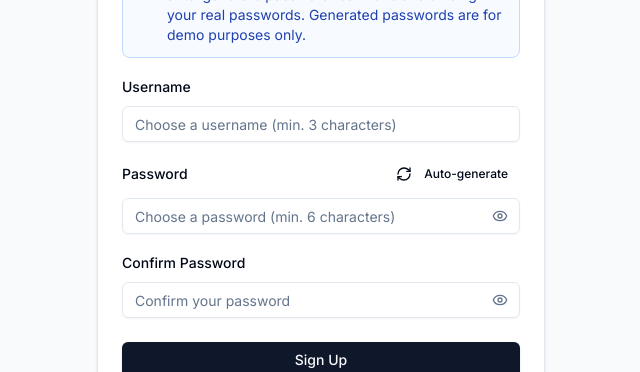
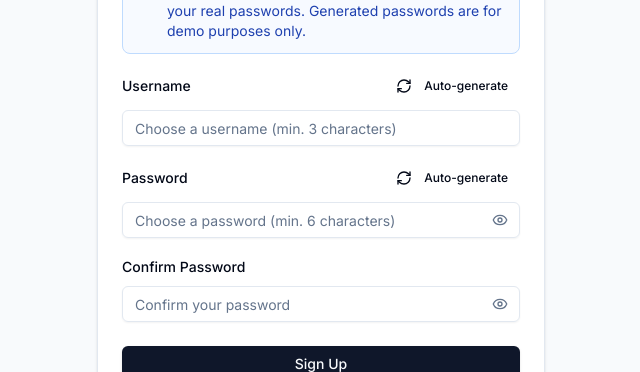
Before and after one commit to degerahmet/q-flow, a Next.js app in the folder apps/web/: page /signup in a window 1280 px wide. Shown: the part 266-638 px from the top of the page, without its empty margins (319-959 px from the left). Built offline with nearby package versions, Linux system fonts and the light colour scheme; no server answers.

Commit message:
feat(auth): implement PasswordInput component and update login/signup forms

```diff
--- a/apps/web/app/login/page.tsx
+++ b/apps/web/app/login/page.tsx
@@ -8,6 +8,7 @@ import { loginUser } from '@/lib/auth';
 import { Button } from '@/components/ui/button';
 import { Input } from '@/components/ui/input';
 import { Label } from '@/components/ui/label';
+import { PasswordInput } from '@/components/auth/password-input';
 import {
   Card,
   CardContent,
@@ -60,7 +61,7 @@ export default function LoginPage() {
           <CardTitle className="text-2xl font-bold">Login</CardTitle>
           <CardDescription>Enter your credentials to access your account</CardDescription>
         </CardHeader>
-        <form onSubmit={handleSubmit}>
+        <form onSubmit={handleSubmit} autoComplete="off">
           <CardContent className="space-y-4">
             {error && (
               <div className="rounded-md bg-destructive/10 p-3 text-sm text-destructive">
@@ -71,7 +72,9 @@ export default function LoginPage() {
               <Label htmlFor="username">Username</Label>
               <Input
                 id="username"
+                name="username"
                 type="text"
+                autoComplete="username"
                 placeholder="Enter your username"
                 value={formData.username}
                 onChange={(e) =>
@@ -83,9 +86,10 @@ export default function LoginPage() {
             </div>
             <div className="space-y-2">
               <Label htmlFor="password">Password</Label>
-              <Input
+              <PasswordInput
                 id="password"
-                type="password"
+                name="password"
+                autoComplete="current-password"
                 placeholder="Enter your password"
                 value={formData.password}
                 onChange={(e) =>
--- a/apps/web/app/signup/page.tsx
+++ b/apps/web/app/signup/page.tsx
@@ -3,13 +3,14 @@
 import { useState, useEffect } from 'react';
 import { useRouter } from 'next/navigation';
 import Link from 'next/link';
-import { Eye, EyeOff, RefreshCw, AlertCircle } from 'lucide-react';
+import { RefreshCw, AlertCircle } from 'lucide-react';
 import type { RegisterDto } from '@qflow/api-types';
 import { registerUser } from '@/lib/auth';
 import { useAuth } from '@/contexts/auth-context';
 import { Button } from '@/components/ui/button';
 import { Input } from '@/components/ui/input';
 import { Label } from '@/components/ui/label';
+import { PasswordInput } from '@/components/auth/password-input';
 import {
   Card,
   CardContent,
@@ -34,10 +35,19 @@ export default function SignupPage() {
     password: '',
   });
   const [confirmPassword, setConfirmPassword] = useState('');
-  const [showPassword, setShowPassword] = useState(false);
-  const [showConfirmPassword, setShowConfirmPassword] = useState(false);
   const [error, setError] = useState<string | null>(null);
   const [isLoading, setIsLoading] = useState(false);
+
+  const generateUsername = () => {
+    // Generate a random username: "user_" + 6 random alphanumeric characters
+    const chars = 'abcdefghijklmnopqrstuvwxyz0123456789';
+    let randomPart = '';
+    for (let i = 0; i < 6; i++) {
+      randomPart += chars.charAt(Math.floor(Math.random() * chars.length));
+    }
+    const username = `user_${randomPart}`;
+    setFormData((prev) => ({ ...prev, username }));
+  };
 
   const generatePassword = () => {
     // Generate a random password with 12 characters
@@ -98,7 +108,7 @@ export default function SignupPage() {
           <CardTitle className="text-2xl font-bold">Sign Up</CardTitle>
           <CardDescription>Create a new account to get started</CardDescription>
         </CardHeader>
-        <form onSubmit={handleSubmit}>
+        <form onSubmit={handleSubmit} autoComplete="off">
           <CardContent className="space-y-4">
             <Alert className="border-blue-200 bg-blue-50/50">
               <AlertCircle className="h-4 w-4 text-blue-600" />
@@ -113,10 +123,25 @@ export default function SignupPage() {
               </div>
             )}
             <div className="space-y-2">
+              <div className="flex items-center justify-between">
                 <Label htmlFor="username">Username</Label>
+                <Button
+                  type="button"
+                  variant="ghost"
+                  size="sm"
+                  onClick={generateUsername}
+                  disabled={isLoading}
+                  className="h-8 text-xs"
+                >
+                  <RefreshCw className="h-3 w-3 mr-1" />
+                  Auto-generate
+                </Button>
+              </div>
               <Input
                 id="username"
+                name="username"
                 type="text"
+                autoComplete="username"
                 placeholder="Choose a username (min. 3 characters)"
                 value={formData.username}
                 onChange={(e) =>
@@ -143,10 +168,10 @@ export default function SignupPage() {
                   Auto-generate
                 </Button>
               </div>
-              <div className="relative">
-                <Input
+              <PasswordInput
                 id="password"
-                  type={showPassword ? 'text' : 'password'}
+                name="password"
+                autoComplete="new-password"
                 placeholder="Choose a password (min. 6 characters)"
                 value={formData.password}
                 onChange={(e) =>
@@ -155,48 +180,20 @@ export default function SignupPage() {
                 required
                 minLength={6}
                 disabled={isLoading}
-                  className="pr-10"
               />
-                <button
-                  type="button"
-                  onClick={() => setShowPassword(!showPassword)}
-                  disabled={isLoading}
-                  className="absolute right-3 top-1/2 -translate-y-1/2 text-muted-foreground hover:text-foreground"
-                >
-                  {showPassword ? (
-                    <EyeOff className="h-4 w-4" />
-                  ) : (
-                    <Eye className="h-4 w-4" />
-                  )}
-                </button>
-              </div>
             </div>
             <div className="space-y-2">
               <Label htmlFor="confirmPassword">Confirm Password</Label>
-              <div className="relative">
-                <Input
+              <PasswordInput
                 id="confirmPassword"
-                  type={showConfirmPassword ? 'text' : 'password'}
+                name="confirmPassword"
+                autoComplete="new-password"
                 placeholder="Confirm your password"
                 value={confirmPassword}
                 onChange={(e) => setConfirmPassword(e.target.value)}
                 required
                 disabled={isLoading}
-                  className="pr-10"
               />
-                <button
-                  type="button"
-                  onClick={() => setShowConfirmPassword(!showConfirmPassword)}
-                  disabled={isLoading}
-                  className="absolute right-3 top-1/2 -translate-y-1/2 text-muted-foreground hover:text-foreground"
-                >
-                  {showConfirmPassword ? (
-                    <EyeOff className="h-4 w-4" />
-                  ) : (
-                    <Eye className="h-4 w-4" />
-                  )}
-                </button>
-              </div>
             </div>
           </CardContent>
           <CardFooter className="flex flex-col space-y-4">
--- /dev/null
+++ b/apps/web/components/auth/password-input.tsx
@@ -0,0 +1,45 @@
+'use client';
+
+import { useState } from 'react';
+import { Eye, EyeOff } from 'lucide-react';
+import { Input } from '@/components/ui/input';
+import { cn } from '@/lib/utils';
+import type { ComponentProps } from 'react';
+
+interface PasswordInputProps extends Omit<ComponentProps<typeof Input>, 'type'> {
+  autoComplete?: 'current-password' | 'new-password' | 'off';
+}
+
+export function PasswordInput({
+  autoComplete = 'current-password',
+  disabled,
+  className,
+  ...props
+}: PasswordInputProps) {
+  const [showPassword, setShowPassword] = useState(false);
+
+  return (
+    <div className="relative">
+      <Input
+        {...props}
+        type={showPassword ? 'text' : 'password'}
+        autoComplete={autoComplete}
+        disabled={disabled}
+        className={cn('pr-10', className)}
+      />
+      <button
+        type="button"
+        onClick={() => setShowPassword(!showPassword)}
+        disabled={disabled}
+        className="absolute right-3 top-1/2 -translate-y-1/2 text-muted-foreground hover:text-foreground transition-colors"
+        aria-label={showPassword ? 'Hide password' : 'Show password'}
+      >
+        {showPassword ? (
+          <EyeOff className="h-4 w-4" />
+        ) : (
+          <Eye className="h-4 w-4" />
+        )}
+      </button>
+    </div>
+  );
+}
```
Lines whose indentation alone changed are shown as unchanged.
